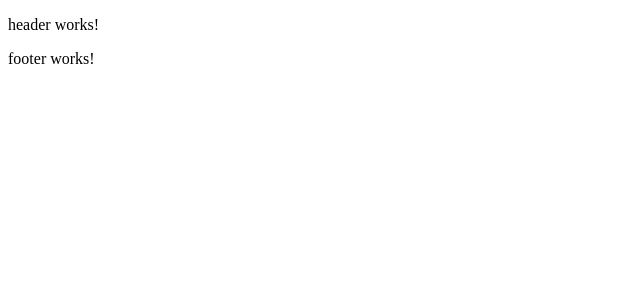
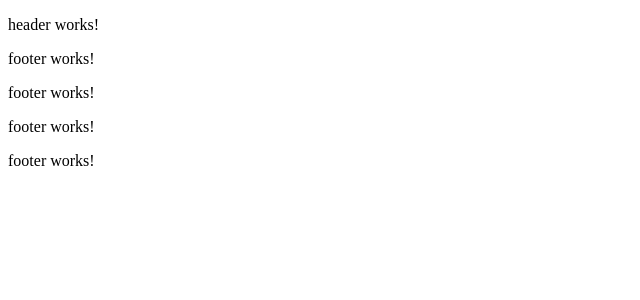
Before and after one commit to gauravpatidar312/repository1, an Angular app: page / in a window 1280 px wide. Shown: the top 300 px of the page, without its empty margins (0-640 px from the left). Built offline with nearby package versions, Linux system fonts and the light colour scheme.

Commit message:
added footer tages

```diff
--- a/src/app/footer/footer.component.html
+++ b/src/app/footer/footer.component.html
@@ -1 +1,4 @@
 <p>footer works!</p>
+<p>footer works!</p>
+<p>footer works!</p>
+<p>footer works!</p>
```
